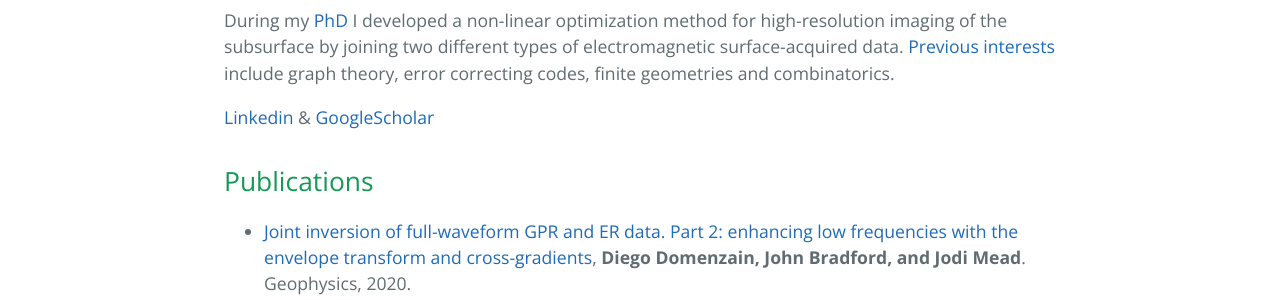
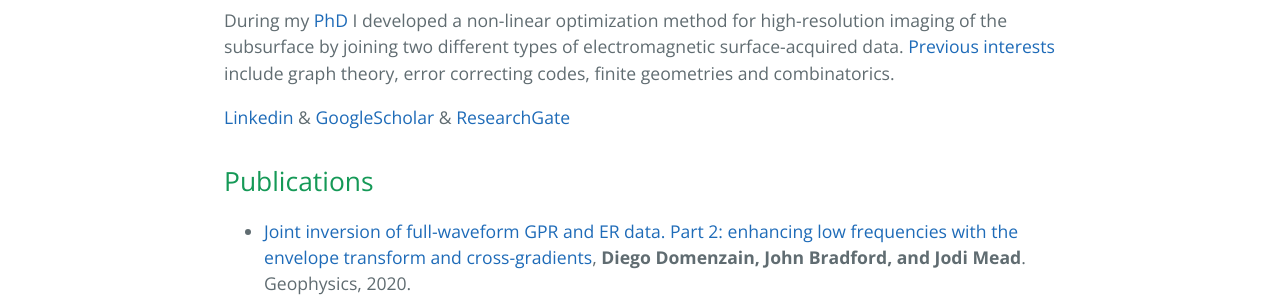
Before and after one commit to diegozain/diegozain.github.io, a Jekyll site: the page built from index.md, in a window 1280 px wide. Shown: the part 611-911 px from the top of the page. Built offline with Jekyll 4.4.1, drawn with Linux system fonts in a browser that asks for light colours; our own code applies the rules of GitHub Pages for plain Markdown files.

Commit message:
researchgate link

```diff
--- a/index.md
+++ b/index.md
@@ -10,7 +10,7 @@ I am interested in applying physics, mathematics and high performance computing
 
 During my [PhD](https://scholarworks.boisestate.edu/td/1642/) I developed a non-linear optimization method for high-resolution imaging of the subsurface by joining two different types of electromagnetic surface-acquired data. [Previous interests](https://digitalcommons.mtu.edu/cgi/viewcontent.cgi?article=1806&context=etds) include graph theory, error correcting codes, finite geometries and combinatorics.
 
-[Linkedin](https://www.linkedin.com/in/diego-domenzain-67431171/) & [GoogleScholar](https://scholar.google.com/citations?user=tve8X08AAAAJ&hl)
+[Linkedin](https://www.linkedin.com/in/diego-domenzain-67431171/) & [GoogleScholar](https://scholar.google.com/citations?user=tve8X08AAAAJ&hl) & [ResearchGate](https://www.researchgate.net/profile/Diego_Domenzain)
 
 ## Publications
 
```
